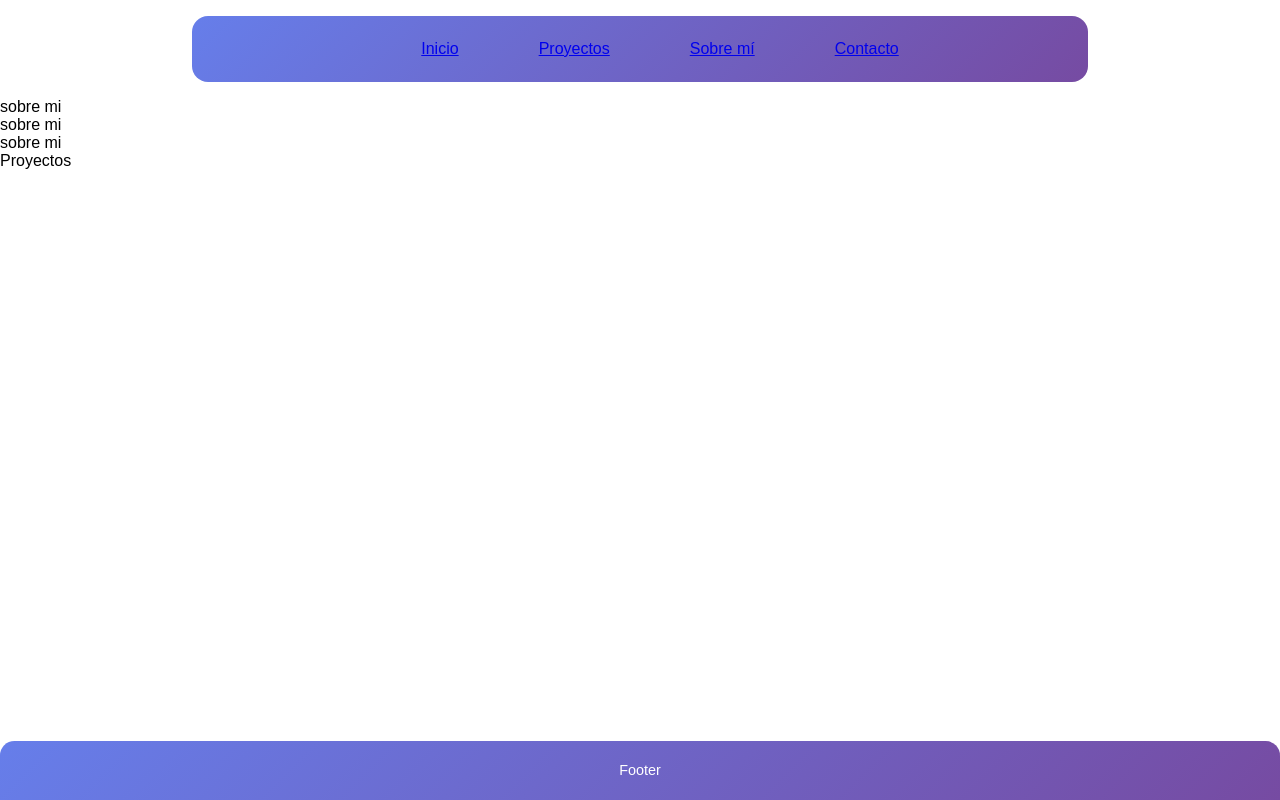
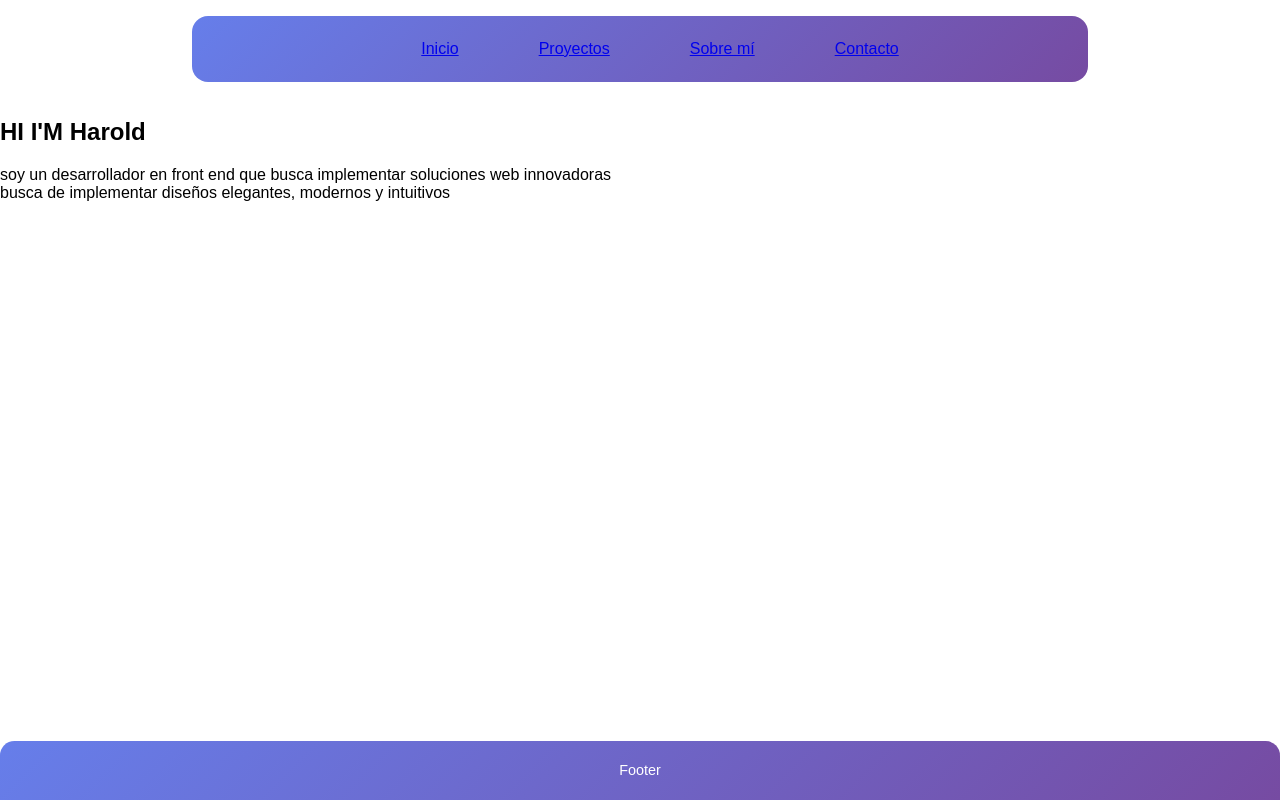
Before and after one commit to HaroldPSuarez/Portafolio-Dev, a React (Vite) app in the folder Portafolio/: page / in a window 1280 px wide. Built offline with nearby package versions, Linux system fonts and the light colour scheme.

Commit message:
style: update Home component structure and fix CSS import

```diff
--- a/Portafolio/src/pages/Home/Home.css
+++ b/Portafolio/src/pages/Home/Home.css
@@ -3,4 +3,5 @@
   display: flex;
   flex-direction: column;
   gap: 1rem;
+  background-color: black;
 }
--- a/Portafolio/src/pages/Home/Home.tsx
+++ b/Portafolio/src/pages/Home/Home.tsx
@@ -1,11 +1,16 @@
-import "./home.css";
+import "./Home.css";
 function Home() {
   return (
     <main className="Home">
-      <section>sobre mi</section>
-      <section>sobre mi</section>
-      <section>sobre mi</section>
-      <section>Proyectos</section>
+      <article>
+        <h1>HI I'M Harold</h1>
+        <p>
+          soy un desarrollador en front end que busca implementar soluciones web
+          innovadoras
+          <br />
+          busca de implementar diseños elegantes, modernos y intuitivos
+        </p>
+      </article>
     </main>
   );
 }
```
